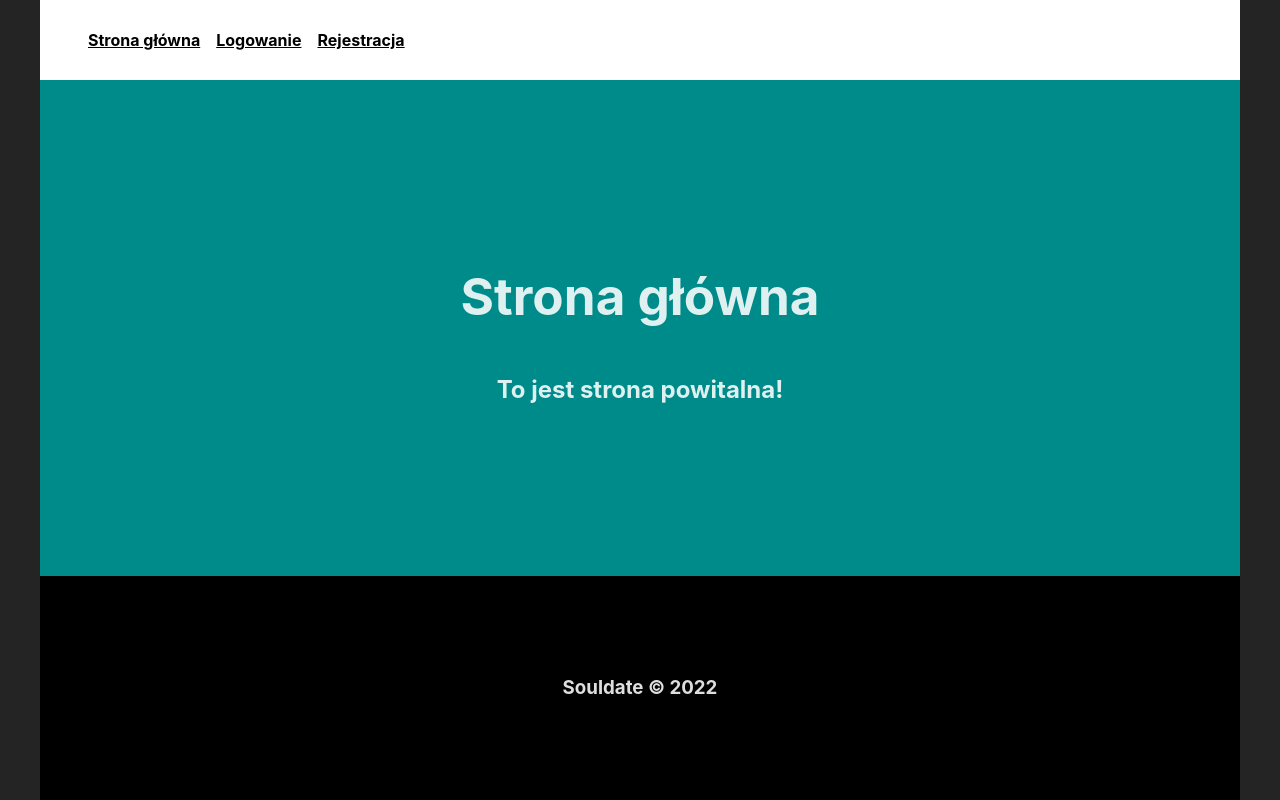
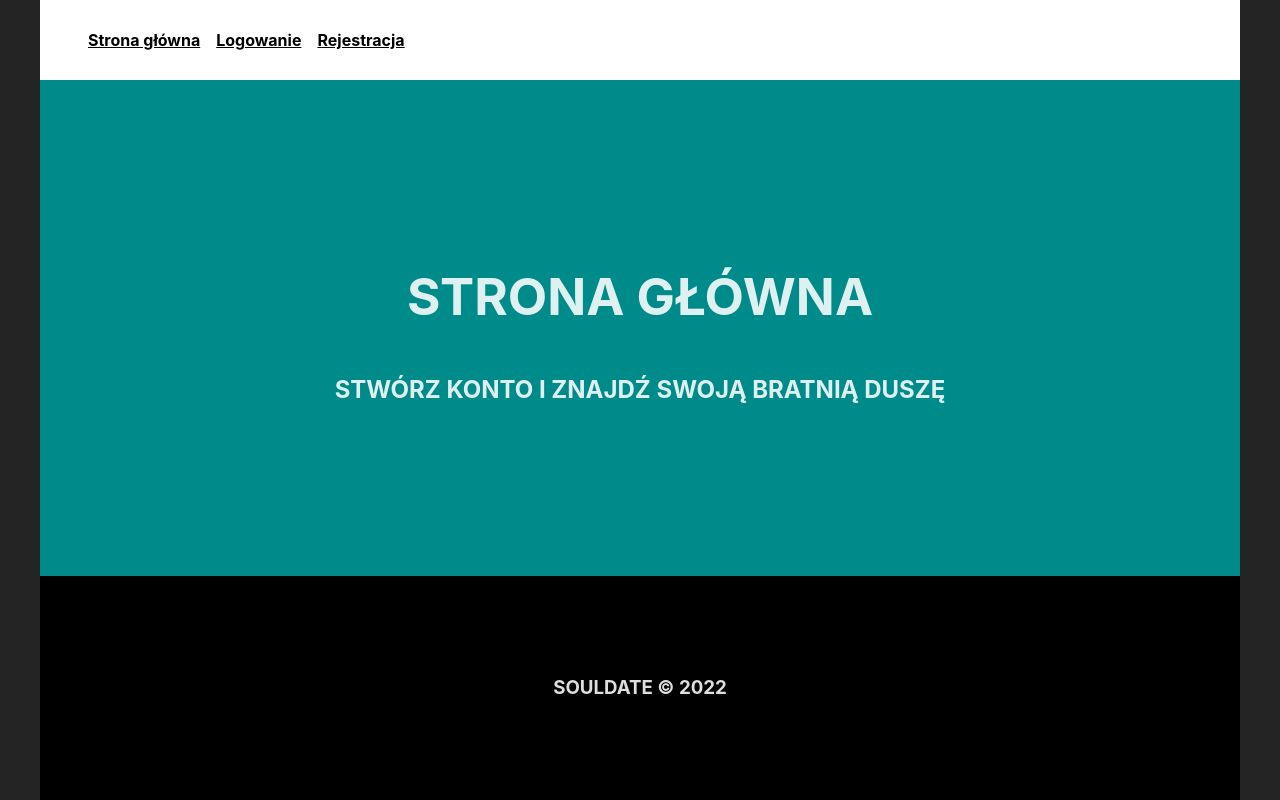
Before and after one commit to dawid-bobowski/souldate, a React (Vite) app: page / in a window 1280 px wide. Built offline with nearby package versions, Linux system fonts and the light colour scheme.

Commit message:
Some crap

```diff
--- a/src/components/common/Footer.tsx
+++ b/src/components/common/Footer.tsx
@@ -3,7 +3,7 @@ import './Footer.css';
 function Footer(): JSX.Element {
   return (
     <footer id='page-footer'>
-      <h3>Souldate &copy; 2022</h3>
+      <h3>SOULDATE &copy; 2022</h3>
     </footer>
   );
 }
--- a/src/components/pages/Dashboard.tsx
+++ b/src/components/pages/Dashboard.tsx
@@ -15,8 +15,8 @@ function Dashboard({ user }: DashboardProps): JSX.Element {
       id='dashboard-container'
       className='page-container'
     >
-      <PageTitle title='Ekran główny' />
-      <h2>Witaj {user?.username} na ekranie głównym!</h2>
+      <PageTitle title='EKRAN GŁÓWNY' />
+      <h2>WITAJ {user?.username} NA EKRANIE GŁÓWNYM!</h2>
     </div>
   );
 }
--- a/src/components/pages/Home.tsx
+++ b/src/components/pages/Home.tsx
@@ -6,8 +6,8 @@ function Home(): JSX.Element {
       id='home-container'
       className='page-container'
     >
-      <PageTitle title='Strona główna' />
-      <h2>To jest strona powitalna!</h2>
+      <PageTitle title='STRONA GŁÓWNA' />
+      <h2>STWÓRZ KONTO I ZNAJDŹ SWOJĄ BRATNIĄ DUSZĘ</h2>
     </div>
   );
 }
--- a/src/components/pages/Login.tsx
+++ b/src/components/pages/Login.tsx
@@ -63,7 +63,7 @@ function Login({ user, setUser }: LoginProps): JSX.Element {
       id='login-container'
       className='page-container'
     >
-      <PageTitle title='Logowanie' />
+      <PageTitle title='LOGOWANIE' />
       <form>
         <input
           type='text'
@@ -75,7 +75,7 @@ function Login({ user, setUser }: LoginProps): JSX.Element {
           value={password}
           onChange={handlePasswordChange}
         />
-        <button onClick={handleLogin}>Zaloguj</button>
+        <button onClick={handleLogin}>ZALOGUJ</button>
       </form>
       {isError && <span style={{ color: 'red' }}>{errorMsg}</span>}
     </div>
--- a/src/components/pages/Register.tsx
+++ b/src/components/pages/Register.tsx
@@ -61,7 +61,7 @@ function Register(): JSX.Element {
       id='registration-container'
       className='page-container'
     >
-      <PageTitle title='Rejestracja' />
+      <PageTitle title='REJESTRACJA' />
       <form>
         <input
           type='text'
@@ -87,7 +87,7 @@ function Register(): JSX.Element {
           onClick={handleRegister}
           disabled={isError}
         >
-          Zarejestruj
+          ZAREJESTRUJ
         </button>
       </form>
       {isError && <span style={{ color: 'red' }}>{errorMsg}</span>}
```
Also changed, not shown: 1 other file (tests, documents, lock files or other folders).
